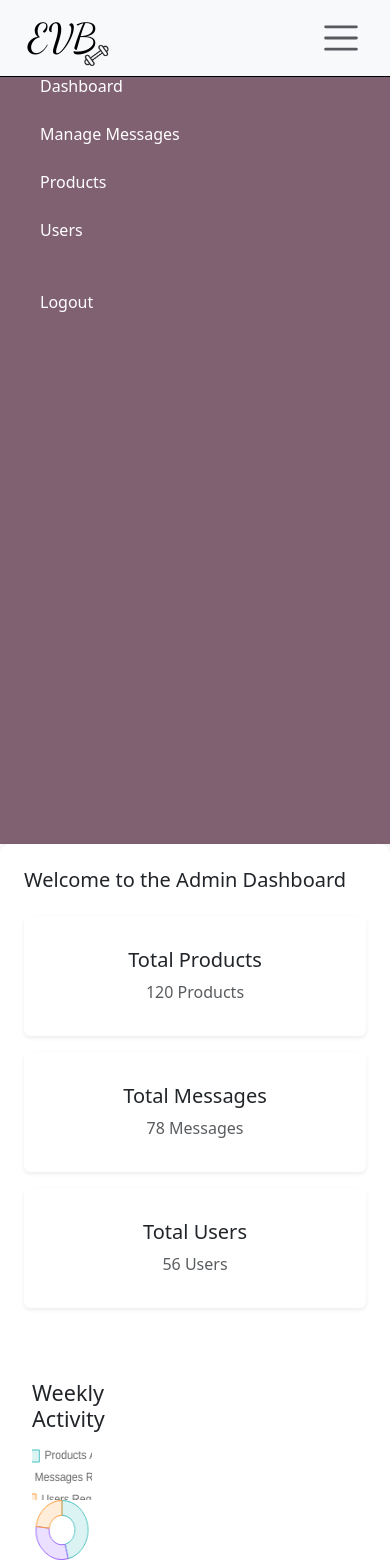
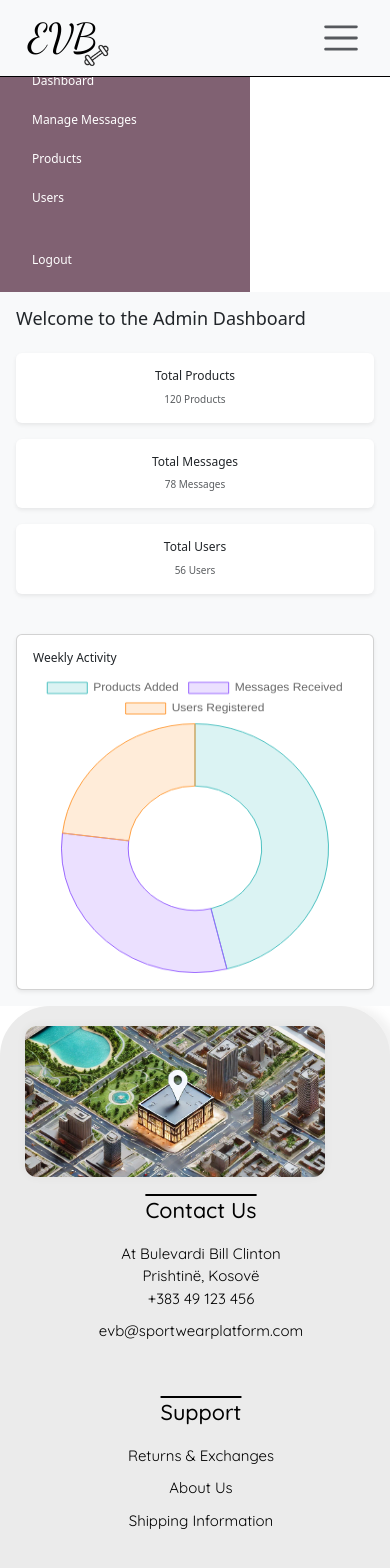
Before and after one commit to ermelahoxhaa/EVB-Sport, a Vue app in the folder frontend/vue-login-app/: page /dashboard in a window 390 px wide. Shown: the top 1568 px of the page. Built offline with nearby package versions, Linux system fonts and the light colour scheme; sample sign-in values are in the browser's storage.

Commit message:
Started working on dashboard

```diff
--- a/frontend/vue-login-app/src/App.vue
+++ b/frontend/vue-login-app/src/App.vue
@@ -2,8 +2,6 @@
   <div id="app">
     <AppHeader />
     <router-view />
-    <ProductList />
-
     <AppFooter />
   </div>
 </template>
@@ -11,14 +9,11 @@
 <script>
 import AppHeader from './components/AppHeader.vue'
 import AppFooter from './components/AppFooter.vue'
-import ProductList from './components/ProductList.vue'
-
 export default {
   name: 'App',
   components: {
     AppHeader,
-    AppFooter,
-    ProductList
-  }
+    AppFooter
+    }
 }
 </script>
--- a/frontend/vue-login-app/src/components/DashboardView.vue
+++ b/frontend/vue-login-app/src/components/DashboardView.vue
@@ -1,6 +1,7 @@
 <template>
-  <div class="d-flex flex-column flex-md-row">
-    <div class="sidebar-custom p-3 vh-100">
+  <div class="d-flex flex-column flex-md-row min-vh-100">
+    <!-- Sidebar -->
+    <div class="bg-custom sidebar p-3 text-white" style="width: 250px;">
       <h4 class="text-center mb-4">SportWear Admin</h4>
       <ul class="nav flex-column">
         <li class="nav-item mb-2">
@@ -21,21 +22,30 @@
       </ul>
     </div>
 
-    <div class="flex-grow-1 p-4 content-custom">
+    <!-- Content -->
+    <div class="flex-fill p-4 bg-light">
       <h2 class="mb-4">Welcome to the Admin Dashboard</h2>
 
-      <div class="row mb-5 stats-container">
-        <div class="col-12 col-sm-6 col-md-4 mb-3" v-for="stat in stats" :key="stat.title">
-          <div class="card shadow-sm border-0 text-center p-3 stat-card h-100">
-            <i :class="stat.icon + ' stat-icon'"></i>
-            <h5 class="mt-3">{{ stat.title }}</h5>
-            <p class="text-muted">{{ stat.value }}</p>
+      <!-- Stats Cards -->
+      <div class="row mb-4">
+        <div
+          class="col-12 col-sm-6 col-md-4 mb-3"
+          v-for="stat in stats"
+          :key="stat.title"
+        >
+          <div class="card text-center h-100 shadow-sm border-0">
+            <div class="card-body">
+              <i :class="stat.icon" class="display-6 text-primary mb-2"></i>
+              <h5 class="card-title">{{ stat.title }}</h5>
+              <p class="card-text text-muted">{{ stat.value }}</p>
+            </div>
           </div>
         </div>
       </div>
 
-      <div class="weekly-activity">
-        <h4>Weekly Activity</h4>
+      <!-- Chart -->
+      <div class="card shadow-sm p-3">
+        <h5 class="card-title">Weekly Activity</h5>
         <canvas id="activityChart" height="200"></canvas>
       </div>
     </div>
@@ -43,114 +53,85 @@
 </template>
 
 <script setup>
-import { onMounted } from 'vue';
-import Chart from 'chart.js/auto';
+import { onMounted } from 'vue'
+import Chart from 'chart.js/auto'
 
 const stats = [
   { title: 'Total Products', value: '120 Products', icon: 'fas fa-box-open' },
   { title: 'Total Messages', value: '78 Messages', icon: 'fas fa-comment-dots' },
-  { title: 'Total Users', value: '56 Users', icon: 'fas fa-users' },
-];
+  { title: 'Total Users', value: '56 Users', icon: 'fas fa-users' }
+]
 
 onMounted(() => {
-  const ctx = document.getElementById('activityChart').getContext('2d');
+  const ctx = document.getElementById('activityChart').getContext('2d')
   new Chart(ctx, {
     type: 'doughnut',
     data: {
       labels: ['Products Added', 'Messages Received', 'Users Registered'],
-      datasets: [{
-        data: [30, 20, 15],
-        backgroundColor: ['rgba(75,192,192,0.2)', 'rgba(153,102,255,0.2)', 'rgba(255,159,64,0.2)'],
-        borderColor: ['rgba(75,192,192,1)', 'rgba(153,102,255,1)', 'rgba(255,159,64,1)'],
-        borderWidth: 1
-      }]
+      datasets: [
+        {
+          data: [30, 20, 15],
+          backgroundColor: ['rgba(75,192,192,0.2)', 'rgba(153,102,255,0.2)', 'rgba(255,159,64,0.2)'],
+          borderColor: ['rgba(75,192,192,1)', 'rgba(153,102,255,1)', 'rgba(255,159,64,1)'],
+          borderWidth: 1
+        }
+      ]
     },
     options: {
-      responsive: true
+      responsive: true,
+      maintainAspectRatio: false
     }
-  });
-});
+  })
+})
 </script>
 
 <style scoped>
-
-
-.sidebar-custom {
-  width: 300px;
+.bg-custom {
   background-color: rgb(128, 97, 114);
-  color: white;
-  box-shadow: 2px 0 10px rgba(0, 0, 0, 0.1);
-  border-radius: 0 10px 10px 0;
-  overflow: hidden;
-}
-
-.content-custom {
-  background-color: #fff;
-  border-radius: 10px;
-  box-shadow: 0 4px 10px rgba(0, 0, 0, 0.1);
-}
-
-.stat-card {
-  background-color: #fff;
-  border-radius: 6px;
-  transition: transform 0.3s ease, box-shadow 0.3s ease;
-}
-
-.stat-card:hover {
-  transform: translateY(-5px);
-  box-shadow: 0 6px 12px rgba(0, 0, 0, 0.2);
-}
-
-.stat-icon {
-  font-size: 40px;
-  color: #8f5e70;
-}
-
-.weekly-activity {
-  max-width: 40%;
-  margin-top: 5px;
-  border-radius: 10px;
-  padding: 10px;
-
 }
 
 canvas {
-  max-width: 50% !important;
-  height: auto;
+  max-width: 100%;
+  height: 300px !important;
 }
 
+/* Ruaj strukturën anë-majë edhe në ekran të vogël */
+.sidebar {
+  width: 250px;
+  min-width: 250px;
+  background-color: rgb(128, 97, 114);
+}
 @media (max-width: 768px) {
-  .sidebar-custom {
-    width: 120px;
+  .sidebar {
+    width: 80px;
+    font-size: 14px;
   }
 
-  .content-custom h2 {
-    font-size: 20px;
+  .sidebar .nav-link {
+    font-size: 12px;
+    padding: 0.4rem 0.5rem;
   }
 
-  .stat-card {
-    height: 115px;
-  }
-}
-
-@media (max-width: 480px) {
-  .sidebar-custom {
-    width: 100%;
-    height: auto;
-    border-radius: 0;
+  .flex-fill {
+    padding: 1rem !important;
   }
 
-  .content-custom {
-    width: 100%;
-    padding: 15px;
+  h2, h5 {
+    font-size: 18px;
+  }
+.card-body{
+  flex-direction: column;
+}
+  .card-title {
+    font-size: 12px;
   }
 
-  .stat-card {
-    height: 100px;
+  .card-text {
+    font-size: 10px;
   }
 
-  .weekly-activity {
-    padding: 8px;
+  .display-6 {
+    font-size: 1.0rem;
   }
 }
 </style>
--- /dev/null
+++ b/frontend/vue-login-app/src/components/ManageProducts.vue
@@ -0,0 +1,130 @@
+<template>
+    <div class="container py-4">
+      <h2 class="mb-4">Manage Products</h2>
+
+
+      <form @submit.prevent="submitForm" class="mb-5">
+        <div class="mb-3">
+          <input v-model="form.name" type="text" class="form-control" placeholder="Product Name" required />
+        </div>
+        <div class="mb-3">
+          <input v-model.number="form.price" type="number" class="form-control" placeholder="Price" required />
+        </div>
+        <div class="mb-3">
+          <input v-model="form.brand" type="text" class="form-control" placeholder="Brand" required />
+        </div>
+        <div class="mb-3">
+          <input type="file" class="form-control" @change="onFileChange" />
+        </div>
+        <button type="submit" class="btn btn-primary">{{ editingId ? 'Update' : 'Add' }} Product</button>
+        <button v-if="editingId" type="button" class="btn btn-secondary ms-2" @click="resetForm">Cancel</button>
+      </form>
+
+
+      <div v-if="products.length" class="row g-3 mb-5">
+        <div class="col-md-4" v-for="product in products" :key="product.id">
+          <div class="card h-100">
+            <img v-if="product.image" :src="backendUrl + product.image" class="card-img-top" style="height: 200px; object-fit: cover;" />
+            <div class="card-body">
+              <h5 class="card-title">{{ product.name }}</h5>
+              <p class="card-text">Brand: {{ product.brand }}<br>Price: ${{ product.price }}</p>
+              <button class="btn btn-sm btn-warning me-2" @click="editProduct(product)">Edit</button>
+              <button class="btn btn-sm btn-danger" @click="deleteProduct(product.id)">Delete</button>
+            </div>
+          </div>
+        </div>
+      </div>
+
+
+      <h4>Admin Action Logs</h4>
+      <ul class="list-group">
+        <li v-for="log in logs" :key="log.action_time" class="list-group-item d-flex justify-content-between">
+          <span>{{ log.product_name }} - {{ log.action }}</span>
+          <small>{{ new Date(log.action_time).toLocaleString() }}</small>
+        </li>
+      </ul>
+    </div>
+  </template>
+
+  <script setup>
+  import { ref, onMounted } from 'vue'
+  import axios from 'axios'
+
+  const backendUrl = 'http://localhost:3000'
+
+  const products = ref([])
+  const logs = ref([])
+
+  const form = ref({
+    name: '',
+    price: '',
+    brand: '',
+    image: null
+  })
+
+  const editingId = ref(null)
+
+  const fetchProducts = async () => {
+    const res = await axios.get(`${backendUrl}/api/products`)
+    products.value = res.data
+  }
+
+  const fetchLogs = async () => {
+    const res = await axios.get(`${backendUrl}/api/products/logs/all`)
+    logs.value = res.data
+  }
+
+  const onFileChange = (e) => {
+    form.value.image = e.target.files[0]
+  }
+
+  const resetForm = () => {
+    editingId.value = null
+    form.value = { name: '', price: '', brand: '', image: null }
+  }
+
+  const submitForm = async () => {
+    const formData = new FormData()
+    formData.append('name', form.value.name)
+    formData.append('price', form.value.price)
+    formData.append('brand', form.value.brand)
+    if (form.value.image) formData.append('image', form.value.image)
+
+    if (editingId.value) {
+      await axios.put(`${backendUrl}/api/products/${editingId.value}`, formData)
+    } else {
+      await axios.post(`${backendUrl}/api/products`, formData)
+    }
+
+    await fetchProducts()
+    await fetchLogs()
+    resetForm()
+  }
+
+  const editProduct = (product) => {
+    editingId.value = product.id
+    form.value.name = product.name
+    form.value.price = product.price
+    form.value.brand = product.brand
+    form.value.image = null
+  }
+
+  const deleteProduct = async (id) => {
+    if (confirm('Are you sure you want to delete this product?')) {
+      await axios.delete(`${backendUrl}/api/products/${id}`)
+      await fetchProducts()
+      await fetchLogs()
+    }
+  }
+
+  onMounted(() => {
+    fetchProducts()
+    fetchLogs()
+  })
+  </script>
+
+  <style scoped>
+  .card {
+    border-radius: 12px;
+  }
+  </style>
```
Also changed, not shown: frontend/vue-login-app/src/router/index.js (+4 -3 lines).
